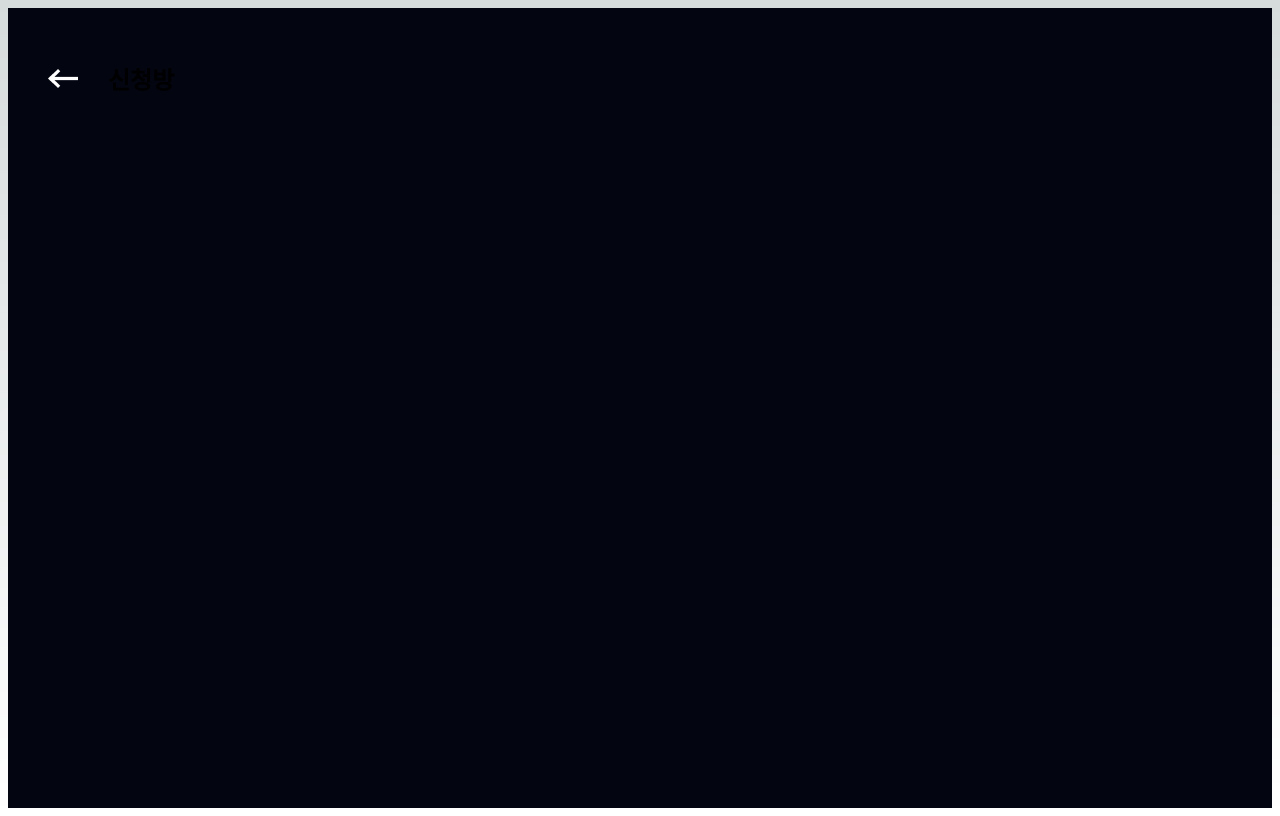
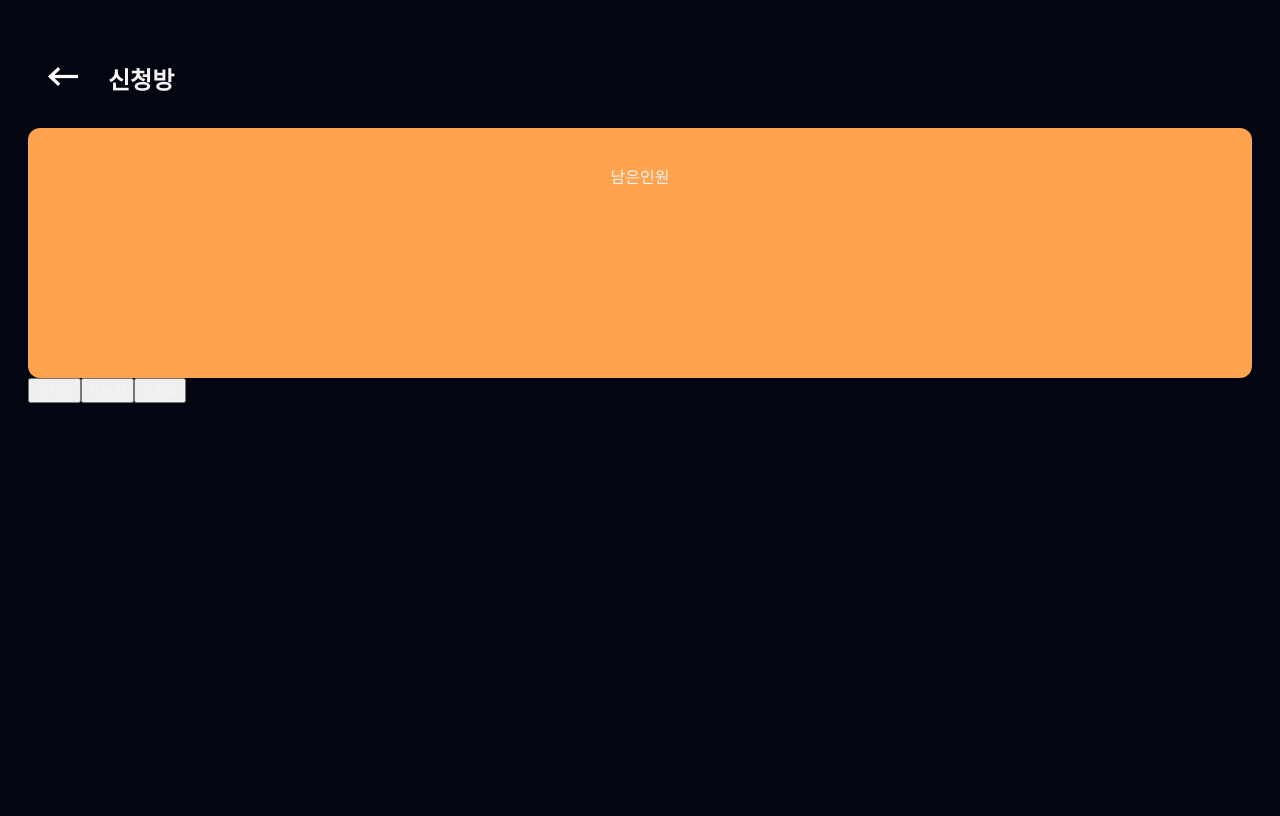
Before and after one commit to Kimminam220405/Fuas, a Next.js app in the folder fuas/: page /studentpage in a window 1280 px wide. Built offline with nearby package versions, Linux system fonts and the light colour scheme.

Commit message:
studentPage

```diff
--- /dev/null
+++ b/fuas/src/app/components/Remaining_number_of_people.js
@@ -0,0 +1,21 @@
+import React from "react";
+
+function Remaining_number_of_people(props) {
+  const { remaingNumber } = props;
+
+  return (
+    <div className="remaining_number_of_people">
+      <div className="member_wrap">
+        <p>남은인원</p>
+        <p>{remaingNumber}</p>
+      </div>
+      <div className="move_to_section_wrap">
+        <button className="move_to_section">공지방</button>
+        <button className="move_to_section">제보방</button>
+        <button className="move_to_section">인증방</button>
+      </div>
+    </div>
+  );
+}
+
+export default Remaining_number_of_people;
--- a/fuas/src/app/components/actionBar.js
+++ b/fuas/src/app/components/actionBar.js
@@ -1,13 +1,17 @@
 import React from "react";
-import styles from "../page.module.css";
+import Image from "next/image";
+import backImg from "/public/Vector.png";
 
 function Student(props) {
   const { pageTitle } = props;
 
   return (
-    <div className={styles.actionBar}>
+    <div className="actionBar">
+      <div className="backButton">
+        <Image src={backImg} alt="뒤로가기" />
+      </div>
       <div>
-        <h2 className={styles.pageTitles}>{pageTitle}</h2>
+        <h2 className="pageTitles">{pageTitle}</h2>
       </div>
     </div>
   );
--- a/fuas/src/app/globals.css
+++ b/fuas/src/app/globals.css
@@ -1,48 +1,13 @@
 :root {
   --max-width: 1100px;
   --border-radius: 12px;
-  --font-mono: ui-monospace, Menlo, Monaco, "Cascadia Mono", "Segoe UI Mono", "Roboto Mono", "Oxygen Mono", "Ubuntu Monospace", "Source Code Pro", "Fira Mono", "Droid Sans Mono", "Courier New",
-    monospace;
-
-  --foreground-rgb: 0, 0, 0;
-  --background-start-rgb: 214, 219, 220;
-  --background-end-rgb: 255, 255, 255;
-
-  --primary-glow: conic-gradient(from 180deg at 50% 50%, #16abff33 0deg, #0885ff33 55deg, #54d6ff33 120deg, #0071ff33 160deg, transparent 360deg);
-  --secondary-glow: radial-gradient(rgba(255, 255, 255, 1), rgba(255, 255, 255, 0));
-
-  --tile-start-rgb: 239, 245, 249;
-  --tile-end-rgb: 228, 232, 233;
-  --tile-border: conic-gradient(#00000080, #00000040, #00000030, #00000020, #00000010, #00000010, #00000080);
-
-  --callout-rgb: 238, 240, 241;
-  --callout-border-rgb: 172, 175, 176;
-  --card-rgb: 180, 185, 188;
-  --card-border-rgb: 131, 134, 135;
-}
-
-@media (prefers-color-scheme: dark) {
-  :root {
-    --foreground-rgb: 255, 255, 255;
-    --background-start-rgb: 0, 0, 0;
-    --background-end-rgb: 0, 0, 0;
-
-    --primary-glow: radial-gradient(rgba(1, 65, 255, 0.4), rgba(1, 65, 255, 0));
-    --secondary-glow: linear-gradient(to bottom right, rgba(1, 65, 255, 0), rgba(1, 65, 255, 0), rgba(1, 65, 255, 0.3));
-
-    --tile-start-rgb: 2, 13, 46;
-    --tile-end-rgb: 2, 5, 19;
-    --tile-border: conic-gradient(#ffffff80, #ffffff40, #ffffff30, #ffffff20, #ffffff10, #ffffff10, #ffffff80);
-
-    --callout-rgb: 20, 20, 20;
-    --callout-border-rgb: 108, 108, 108;
-    --card-rgb: 100, 100, 100;
-    --card-border-rgb: 200, 200, 200;
-  }
+  background-color: #030510;
+  height: 100vh;
 }
 
 * {
   box-sizing: border-box;
+  color: #f5f5f5;
 }
 
 html,
@@ -52,6 +17,7 @@ body {
 }
 
 body {
+  padding: 20px;
   color: rgb(var(--foreground-rgb));
   background: linear-gradient(to bottom, transparent, rgb(var(--background-end-rgb))) rgb(var(--background-start-rgb));
 }
@@ -61,8 +27,11 @@ a {
   text-decoration: none;
 }
 
-@media (prefers-color-scheme: dark) {
-  html {
-    color-scheme: dark;
-  }
+.content_wrap {
+  height: 100%;
+  width: 100%;
+  display: flex;
+  flex-direction: column;
+  align-items: center;
+  gap: 50vh;
 }
--- a/fuas/src/app/page.js
+++ b/fuas/src/app/page.js
@@ -1,6 +1,7 @@
 "use client";
 import { useEffect, useState } from "react";
 import styles from "./page.module.css";
+import "./globals.css";
 import "./static/main.css";
 
 export default function Home() {
@@ -23,6 +24,7 @@ export default function Home() {
 
   return (
     <main className={styles.main}>
+      <div class="content_wrap">
         <div className="header">
           <h1 className="title">
             Fusion Room <br /> Apply Service
@@ -32,9 +34,10 @@ export default function Home() {
           </p>
         </div>
 
-      <button type="button" className="startBtn" onClick={() => (location.href = "/studentpage")}>
+        <button type="button" className="startBtn" onClick={() => (location.href = "/selectPosition")}>
           Get Started
         </button>
+      </div>
     </main>
   );
 }
--- a/fuas/src/app/page.module.css
+++ b/fuas/src/app/page.module.css
@@ -1,9 +1,3 @@
 .main {
   background-color: #030510;
-  height: 100vh;
-  display: flex;
-  flex-direction: column;
-  align-items: center;
-  padding: 20px;
-  gap: 50%;
 }
--- a/fuas/src/app/static/student.css
+++ b/fuas/src/app/static/student.css
@@ -1,4 +1,4 @@
-.backButton {
+.actionBar {
   width: 100%;
   height: 100px;
   padding: 20px;
@@ -7,10 +7,17 @@
   gap: 30px;
 }
 
-.actionBar {
+.pageTitles {
   width: 100%;
 }
 
-.pageTitles {
+.member_wrap {
+  height: 250px;
+  padding: 20px;
   width: 100%;
+  background-color: #ffa34e;
+  border-radius: 12px;
+  display: flex;
+  flex-direction: column;
+  align-items: center;
 }
--- a/fuas/src/app/studentpage/page.js
+++ b/fuas/src/app/studentpage/page.js
@@ -1,17 +1,14 @@
 import React from "react";
-import Image from "next/image";
 import styles from "../page.module.css";
-import backImg from "/public/Vector.png";
+import "../static/student.css";
 import ActionBar from "../components/actionBar";
-import "../static/student.css";
+import Remaining_number_of_people from "../components/Remaining_number_of_people";
 
 export default function Home() {
   return (
     <div className={styles.main}>
-      <div className="backButton">
-        <Image src={backImg} alt="뒤로가기" />
-        <ActionBar pageTitle="신청방" />
-      </div>
+      <ActionBar pageTitle="신청방" />
+      <Remaining_number_of_people />
     </div>
   );
 }
```
Also changed, not shown: fuas/src/app/selectPosition/page.js (+18 -14 lines), fuas/src/app/static/selectPosition.css (added, +19 -0 lines). Lines whose indentation alone changed are shown as unchanged.
